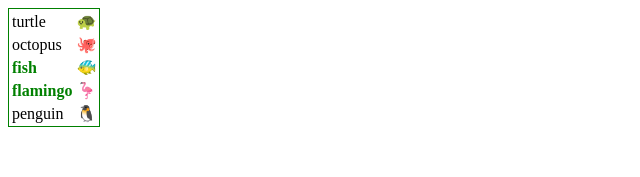
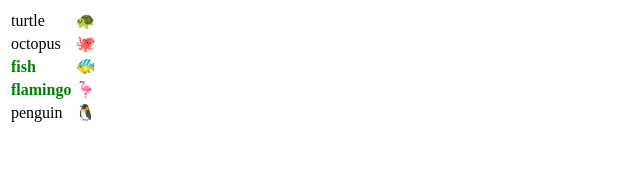
Before and after one commit to AnnLP2/react_course_hillel, a React (Vite) app: page / in a window 1280 px wide. Shown: the top 177 px of the page, without its empty margins (0-640 px from the left). Built offline with nearby package versions, Linux system fonts and the light colour scheme.

Commit message:
hw_3 resolved

```diff
--- a/src/components/AnimalTable/AnimalTable.jsx
+++ b/src/components/AnimalTable/AnimalTable.jsx
@@ -6,7 +6,7 @@ class AnimalTable extends Component {
     this.state = {
       ...this.props,
       activeIndexes: [],
-      borderWidth: "1px",
+      borderWidth: "0px",
     };
   }
 
```
